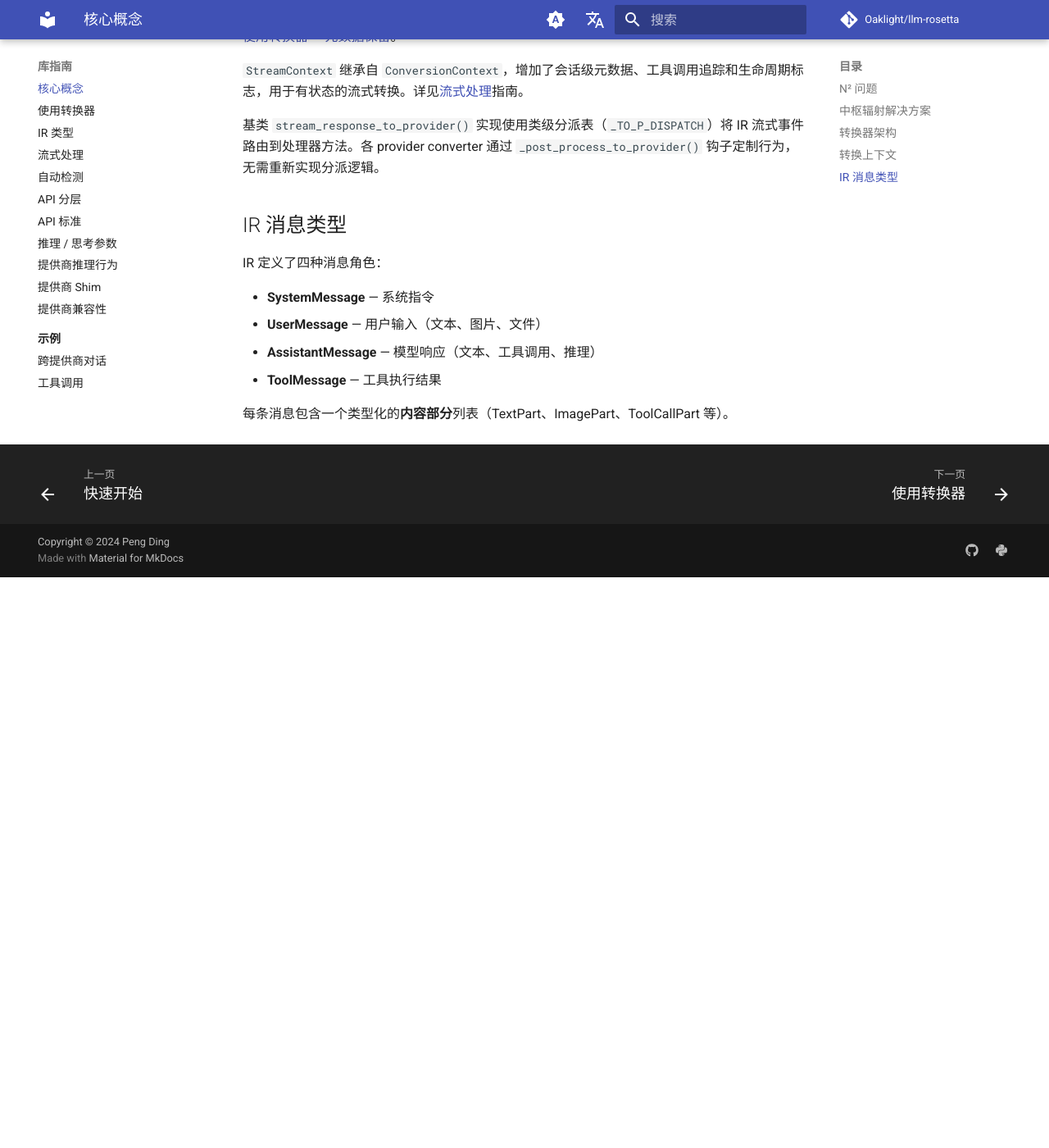
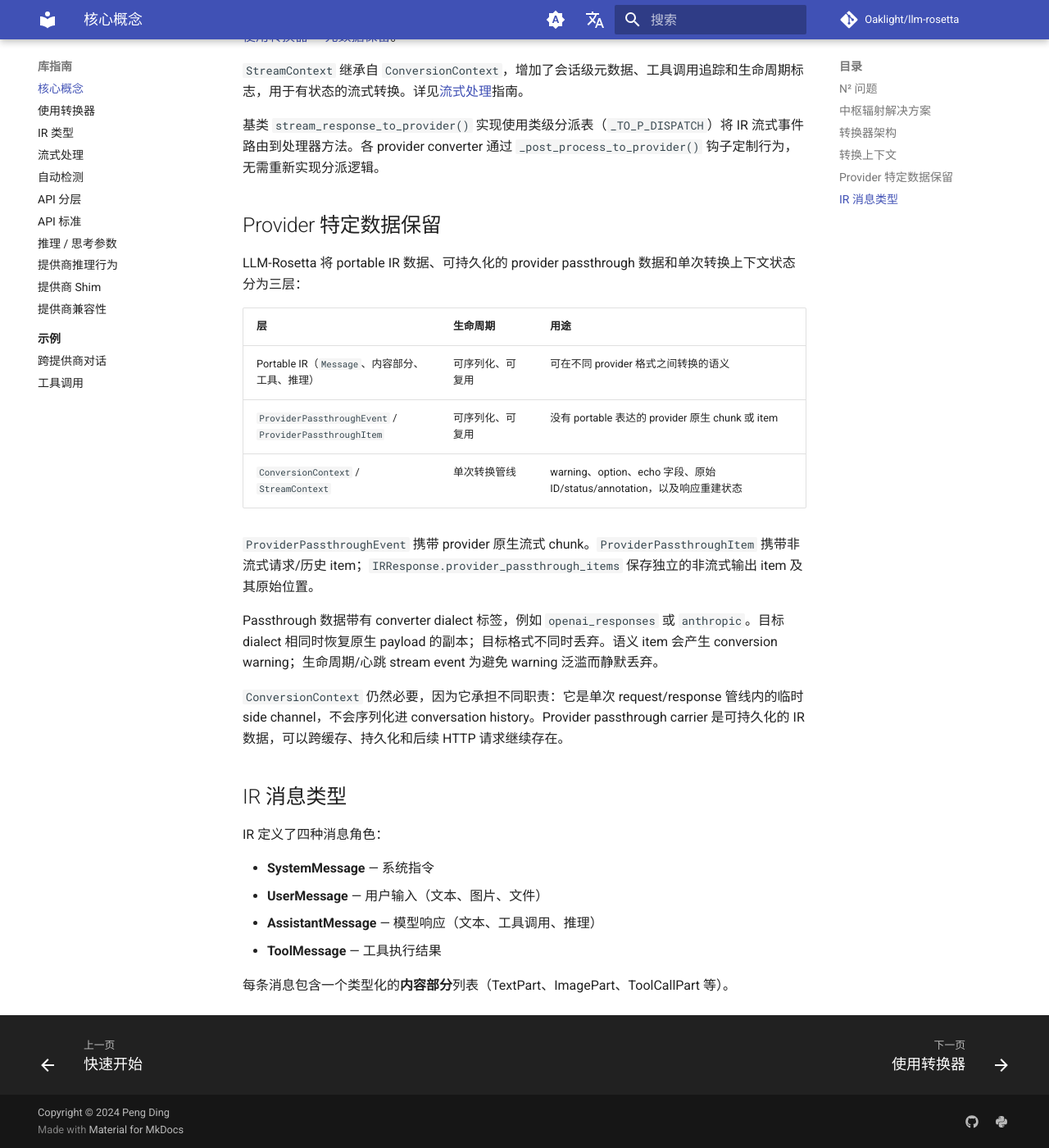
Before and after one commit to Oaklight/llm-rosetta, an MkDocs documentation site: the page built from docs/guide/concepts.md, in a window 1280 px wide and 1400 px high, scrolled down 1462 px. Shown: the whole window at 82% size. Built offline with MkDocs 1.6.1 and Material for MkDocs 9.7.7, drawn with Linux system fonts in a browser that asks for light colours; comment, search, counter and statistics services are not loaded; before the commit the page ends 2166 px from its top, so only the background shows below that.

Commit message:
docs: explain provider passthrough and context architecture

```diff
--- a/docs/guide/concepts.md
+++ b/docs/guide/concepts.md
@@ -52,6 +52,22 @@
 
 基类 `stream_response_to_provider()` 实现使用类级分派表（`_TO_P_DISPATCH`）将 IR 流式事件路由到处理器方法。各 provider converter 通过 `_post_process_to_provider()` 钩子定制行为，无需重新实现分派逻辑。
 
+## Provider 特定数据保留
+
+LLM-Rosetta 将 portable IR 数据、可持久化的 provider passthrough 数据和单次转换上下文状态分为三层：
+
+| 层 | 生命周期 | 用途 |
+|----|----------|------|
+| Portable IR（`Message`、内容部分、工具、推理） | 可序列化、可复用 | 可在不同 provider 格式之间转换的语义 |
+| `ProviderPassthroughEvent` / `ProviderPassthroughItem` | 可序列化、可复用 | 没有 portable 表达的 provider 原生 chunk 或 item |
+| `ConversionContext` / `StreamContext` | 单次转换管线 | warning、option、echo 字段、原始 ID/status/annotation，以及响应重建状态 |
+
+`ProviderPassthroughEvent` 携带 provider 原生流式 chunk。`ProviderPassthroughItem` 携带非流式请求/历史 item；`IRResponse.provider_passthrough_items` 保存独立的非流式输出 item 及其原始位置。
+
+Passthrough 数据带有 converter dialect 标签，例如 `openai_responses` 或 `anthropic`。目标 dialect 相同时恢复原生 payload 的副本；目标格式不同时丢弃。语义 item 会产生 conversion warning；生命周期/心跳 stream event 为避免 warning 泛滥而静默丢弃。
+
+`ConversionContext` 仍然必要，因为它承担不同职责：它是单次 request/response 管线内的临时 side channel，不会序列化进 conversation history。Provider passthrough carrier 是可持久化的 IR 数据，可以跨缓存、持久化和后续 HTTP 请求继续存在。
+
 ## IR 消息类型
 
 IR 定义了四种消息角色：
```
Also changed, not shown: docs/changelog.md (+4 -0 lines).
